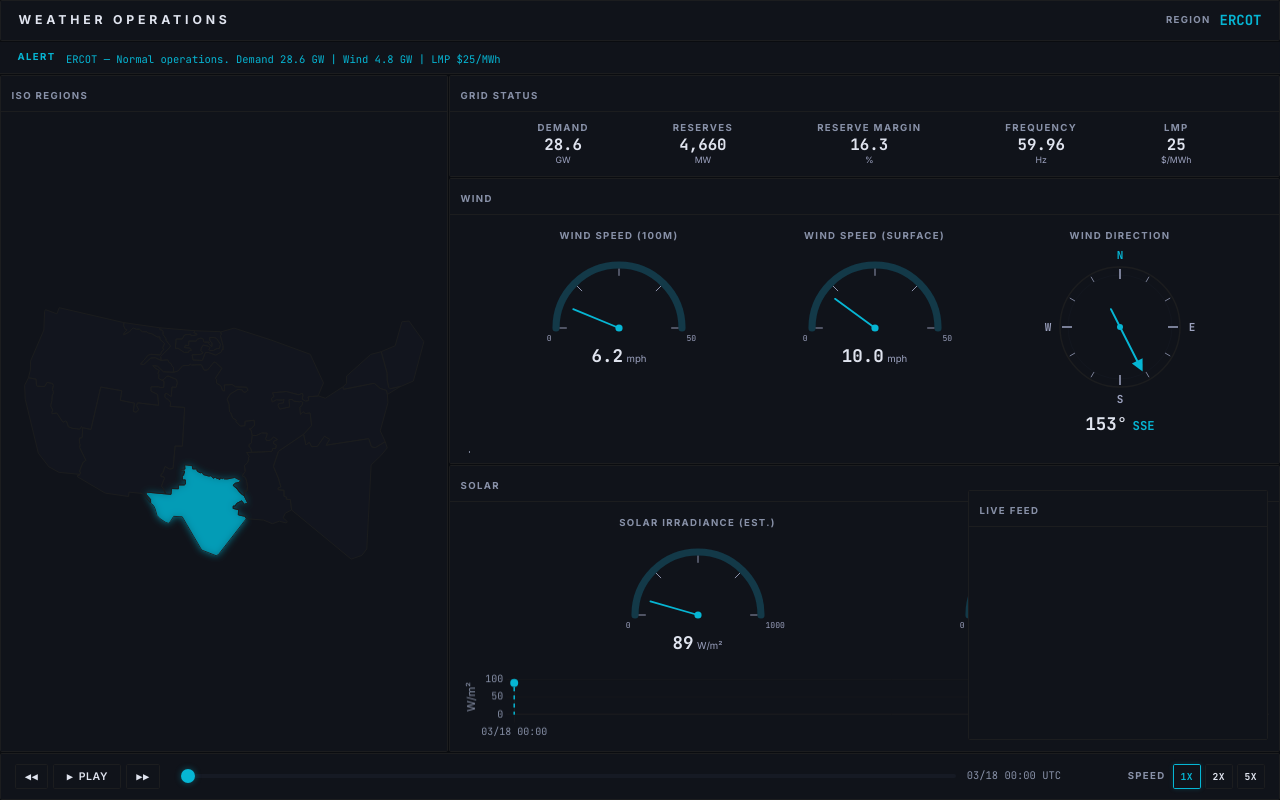
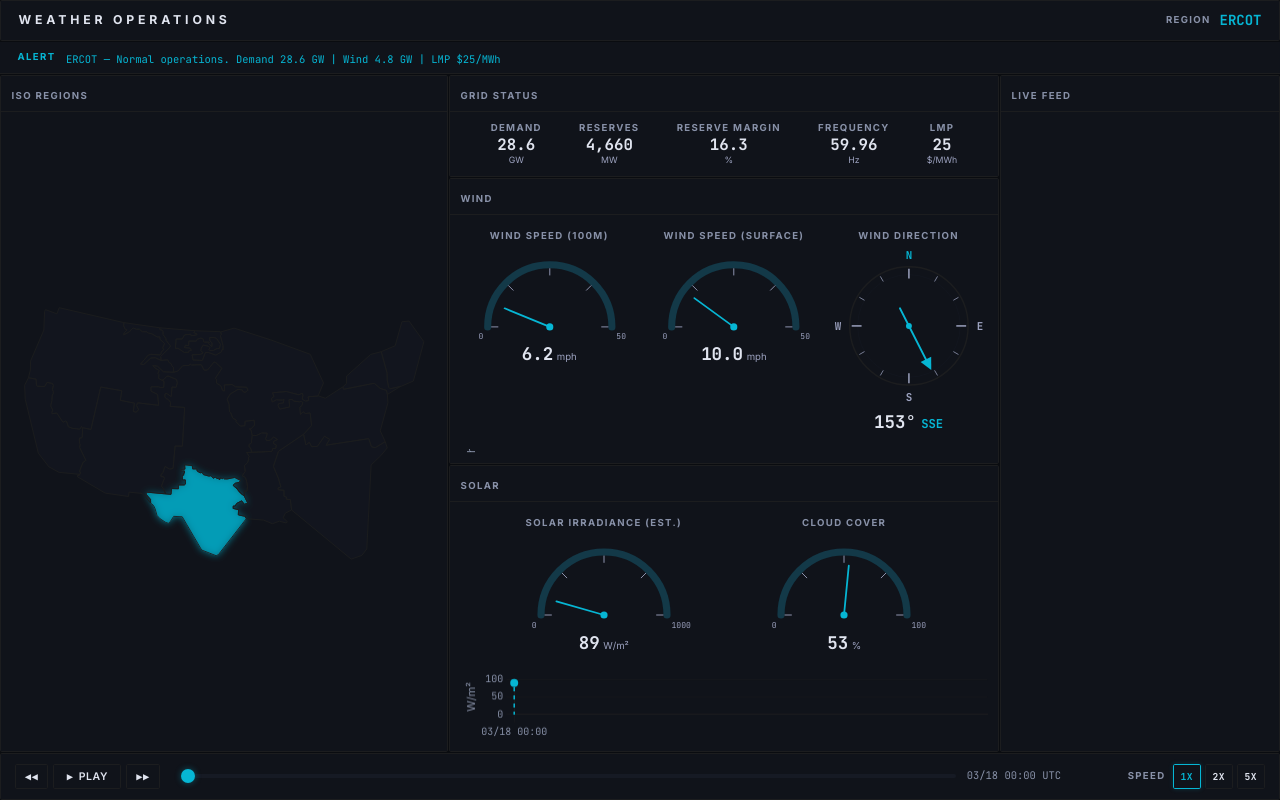
Before and after one commit to ChunSikPark/weather-dashboard, a plain HTML site: page index.html in a window 1280 px wide. Drawn offline with nearby package versions, Linux system fonts and the light colour scheme.

Commit message:
layout: move feed panel to right column instead of overlapping solar

```diff
--- a/css/dashboard.css
+++ b/css/dashboard.css
@@ -316,14 +316,11 @@
 
 /* ── Feed Panel ── */
 .feed-panel {
-  position: fixed;
-  bottom: 60px;
-  right: 12px;
-  width: 300px;
-  height: 250px;
+  width: 280px;
+  flex-shrink: 0;
   display: flex;
   flex-direction: column;
-  z-index: 5;
+  min-height: 0;
 }
 
 .feed-list {
--- a/index.html
+++ b/index.html
@@ -112,13 +112,14 @@
         </div>
       </section>
 
-      <!-- Live Feed -->
-      <div class="feed-panel panel" id="feed-panel">
-        <div class="panel-header">
-          <span class="micro-label">LIVE FEED</span>
-        </div>
-        <div class="feed-list" id="feed-list"></div>
+    </div>
+
+    <!-- Right: Live Feed -->
+    <div class="feed-panel panel" id="feed-panel">
+      <div class="panel-header">
+        <span class="micro-label">LIVE FEED</span>
       </div>
+      <div class="feed-list" id="feed-list"></div>
     </div>
   </div>
 
```
